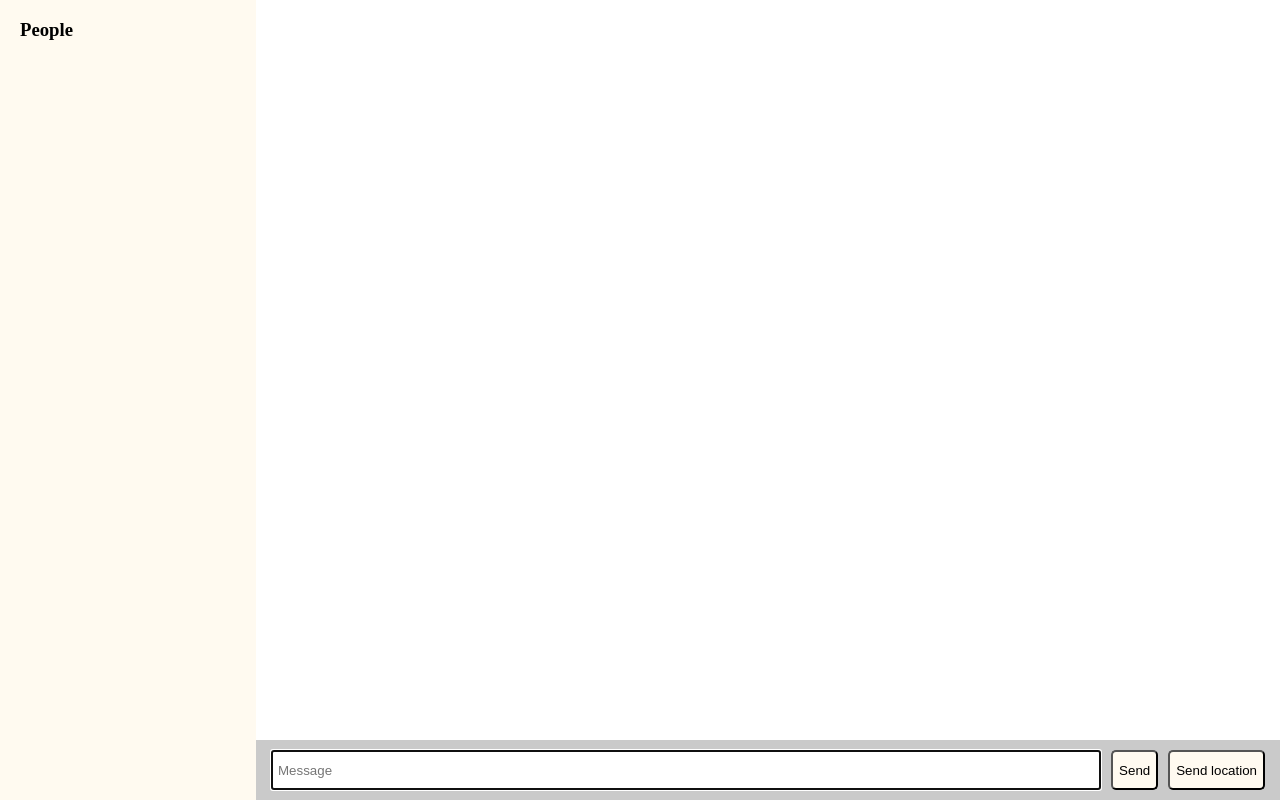
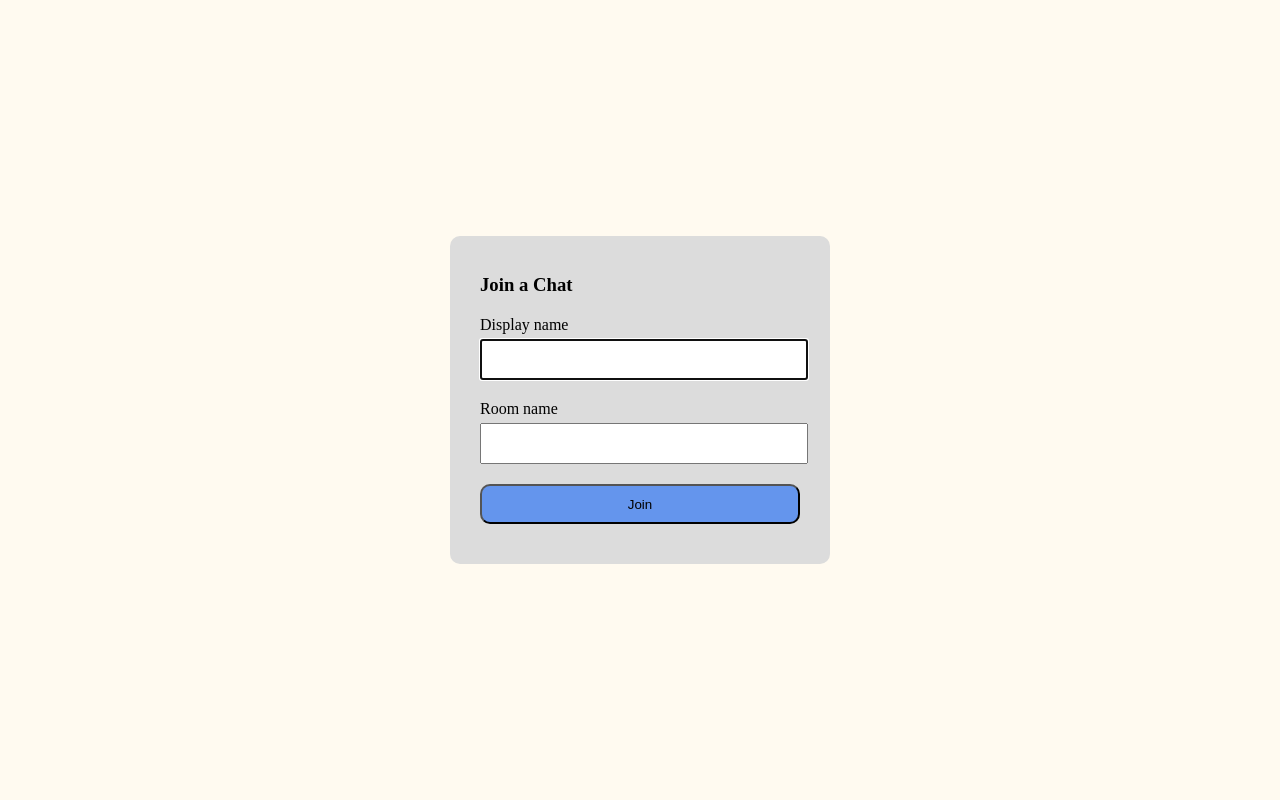
Before and after one commit to JayZang/Node-Chat-App, a website: page public/index.html in a window 1280 px wide. Drawn offline with nearby package versions, Linux system fonts and the light colour scheme; no server answers.

Commit message:
Add Join page

```diff
--- /dev/null
+++ b/public/css/join.css
@@ -0,0 +1,42 @@
+body {
+  background: floralwhite;
+  height: 100vh;
+  margin: 0;
+}
+
+.form_container {
+  display: flex;
+  justify-content: center;
+  height: 100%;
+  align-items: center;
+}
+
+.form_container form {
+  max-width: 380px;
+  width: 100%;
+  padding: 20px 30px 40px;
+  box-sizing: border-box;
+  border-radius: 10px;
+  background-color: gainsboro;
+}
+
+.form_container label{
+  display: block;
+}
+
+.form_container input {
+  width: 100%;
+  height: 35px;
+  margin-top: 5px;
+}
+
+.form_field + .form_field{
+  margin-top: 20px;
+}
+
+.form_container button {
+  width: 100%;
+  height: 40px;
+  background-color: cornflowerblue;
+  border-radius: 10px;
+}
--- a/public/index.html
+++ b/public/index.html
@@ -2,57 +2,28 @@
 <html lang="en" dir="ltr">
 <head>
   <meta charset="utf-8">
-  <title>Chat App</title>
-
-  <link rel="stylesheet" href="/css/style.css">
-  <script src="https://cdnjs.cloudflare.com/ajax/libs/jquery/3.3.1/jquery.min.js"></script>
+  <title>Join | Chat App</title>
+  <meta name="viewpoint" content="width=device-width, initial-scale=1, user-scalable=no">
+  <link rel="stylesheet" href="/css/join.css">
 </head>
-<body class="chat">
-
-  <div class="chat_sidebar">
-    <h3>People</h3>
-    <div id="users"></div>
+<body>
+  <div class="form_container">
+    <form class="" action="chat.html">
+      <div class="form_field">
+        <h3>Join a Chat</h3>
+      </div>
+      <div class="form_field">
+        <label for="">Display name</label>
+        <input type="text" name="name" autofocus>
+      </div>
+      <div class="form_field">
+        <label for="">Room name</label>
+        <input type="text" name="room">
+      </div>
+      <div class="form_field">
+        <button type="submit">Join</button>
+      </div>
+    </form>
   </div>
-
-  <div class="char_main">
-    <ol id="messages"></ol>
-
-    <div class="chat_footer">
-      <form id="message-form" action="/" method="GET">
-        <input type="text" name="message" placeholder="Message" autofocus="off">
-        <button type="submit">Send</button>
-      </form>
-      <button id="sendGeolacation" type="button">Send location</button>
-    </div>
-  </div>
-
-  <script id="message-template" type="text/template">
-    <li class="message">
-      <div class="title">
-        <h3 class="from">{{from}}</h3>
-        <span class="time">{{time}}</span>
-      </div>
-      <div class="text">
-        <span>{{text}}</span>
-      </div>
-    </li>
-  </script>
-
-  <script id="location-message-template" type="text/template">
-    <li class="message">
-      <div class="title">
-        <h3 class="from">{{from}}</h3>
-        <span class="time">{{time}}</span>
-      </div>
-      <div class="text">
-        <span><a href="{{url}}" target="_blank">My current location</a></span>
-      </div>
-    </li>
-  </script>
-
-  <script type="text/javascript" src="/socket.io/socket.io.js"></script>
-  <script type="text/javascript" src="/js/libs/mustache.js"></script>
-  <script type="text/javascript" src="/js/libs/moment.js"></script>
-  <script type="text/javascript" src="/js/index.js"></script>
 </body>
 </html>
```
Also changed, not shown: public/chat.html (added, +58 -0 lines), public/css/chat.css (renamed from public/css/style.css), public/js/chat.js (renamed from public/js/index.js).
